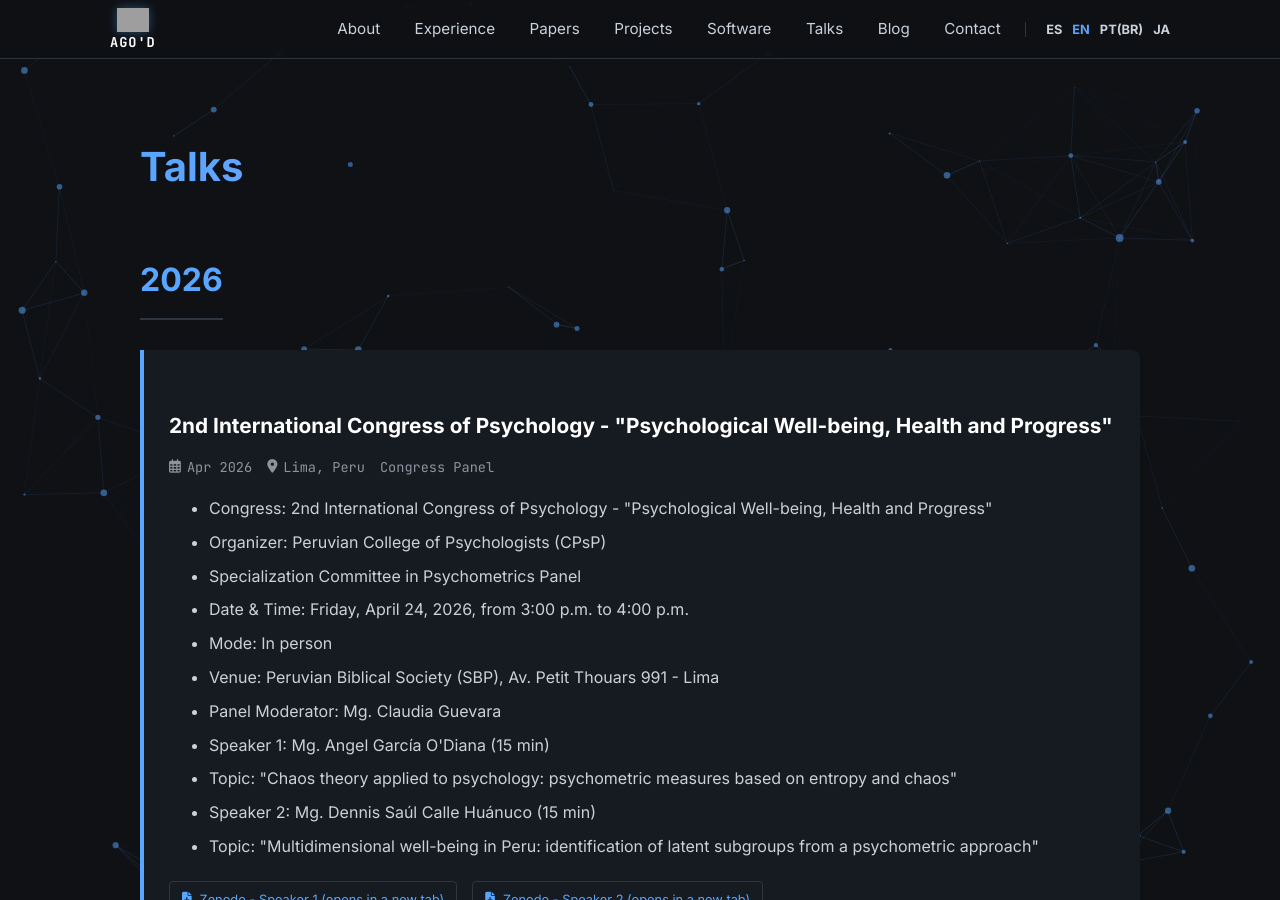
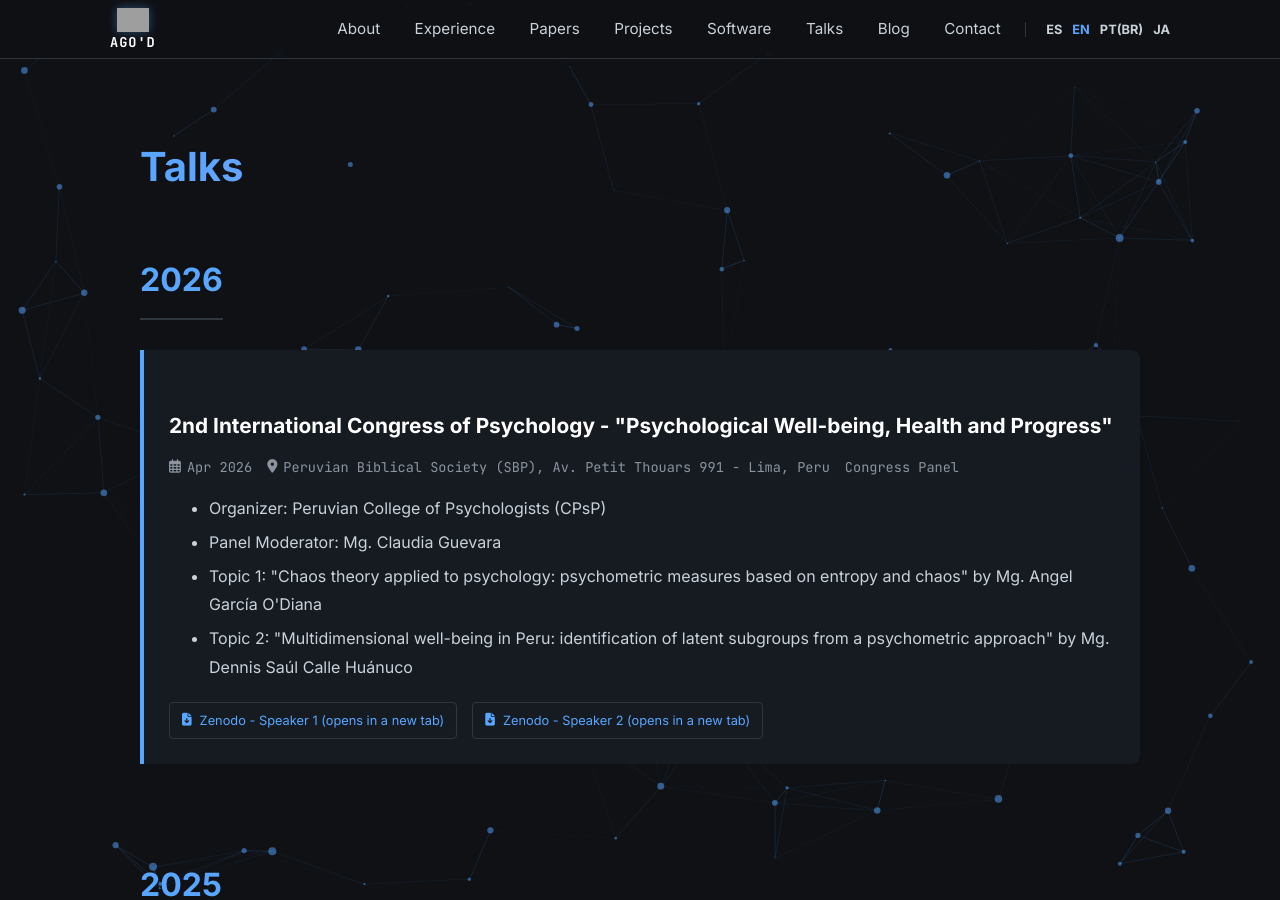
Before and after one commit to AngelGarciaODiana/AngelGarciaODiana.github.io, a Jekyll site: the page built from talks.md, in a window 1280 px wide and 900 px high. Built offline with Jekyll 4.4.1, drawn with Linux system fonts in a browser that asks for light colours; part of the change alters nothing that is shown; grey boxes are pictures that could not be loaded.

Commit message:
Update Apr 2026 talk location and description i18n
Co-authored-by: AngelGarciaODiana <79344751+AngelGarciaODiana@users.noreply.github.com>

```diff
--- a/assets/js/translations.js
+++ b/assets/js/translations.js
@@ -95,7 +95,7 @@ const translations = {
         "talk_nov25_d2": "28/11: Mapeando la Felicidad: Análisis de redes Geoespacial en el Perú.",
         "talk_apr26_title": "II Congreso Internacional de Psicología - \"Bienestar Psicológico, Salud y Progreso\"",
         "talk_apr26_meta_date": "Abr 2026",
-        "talk_apr26_meta_location": "Lima, Perú",
+        "talk_apr26_meta_location": "Sociedad bíblica peruana (SBP), Av. Petit Thouars 991 - Lima, Perú",
         "talk_apr26_type_panel": "Mesa de Congreso",
         "talk_apr26_congress": "Congreso: II Congreso Internacional de Psicología - \"Bienestar Psicológico, Salud y Progreso\"",
         "talk_apr26_organizer": "Organizador: Colegio de Psicólogos del Perú (CPsP)",
@@ -105,9 +105,9 @@ const translations = {
         "talk_apr26_place": "Lugar: Sociedad bíblica peruana (SBP), Av. Petit Thouars 991 - Lima",
         "talk_apr26_moderator": "Moderadora de la mesa: Mg. Claudia Guevara",
         "talk_apr26_speaker1": "Ponente 1: Mg. Angel García O'Diana (15 min)",
-        "talk_apr26_topic1": "Tema: \"Teoría del caos aplicada a la psicología: medidas psicométricas basadas en entropía y caos\"",
+        "talk_apr26_topic1": "Tema 1: \"Teoría del caos aplicada a la psicología: medidas psicométricas basadas en entropía y caos\" por Mg. Angel García O'Diana",
         "talk_apr26_speaker2": "Ponente 2: Mg. Dennis Saúl Calle Huánuco (15 min)",
-        "talk_apr26_topic2": "Tema: \"Bienestar multidimensional en Perú: identificación de subgrupos latentes desde un enfoque psicométrico\"",
+        "talk_apr26_topic2": "Tema 2: \"Bienestar multidimensional en Perú: identificación de subgrupos latentes desde un enfoque psicométrico\" por Mg. Dennis Saúl Calle Huánuco",
         "talk_apr26_material1": "Zenodo - Ponente 1 (abre en una nueva pestaña)",
         "talk_apr26_material2": "Zenodo - Ponente 2 (abre en una nueva pestaña)",
 
@@ -253,7 +253,7 @@ const translations = {
         "talk_nov25_d2": "28/11: Mapping Happiness: Geospatial Network Analysis in Peru.",
         "talk_apr26_title": "2nd International Congress of Psychology - \"Psychological Well-being, Health and Progress\"",
         "talk_apr26_meta_date": "Apr 2026",
-        "talk_apr26_meta_location": "Lima, Peru",
+        "talk_apr26_meta_location": "Peruvian Biblical Society (SBP), Av. Petit Thouars 991 - Lima, Peru",
         "talk_apr26_type_panel": "Congress Panel",
         "talk_apr26_congress": "Congress: 2nd International Congress of Psychology - \"Psychological Well-being, Health and Progress\"",
         "talk_apr26_organizer": "Organizer: Peruvian College of Psychologists (CPsP)",
@@ -263,9 +263,9 @@ const translations = {
         "talk_apr26_place": "Venue: Peruvian Biblical Society (SBP), Av. Petit Thouars 991 - Lima",
         "talk_apr26_moderator": "Panel Moderator: Mg. Claudia Guevara",
         "talk_apr26_speaker1": "Speaker 1: Mg. Angel García O'Diana (15 min)",
-        "talk_apr26_topic1": "Topic: \"Chaos theory applied to psychology: psychometric measures based on entropy and chaos\"",
+        "talk_apr26_topic1": "Topic 1: \"Chaos theory applied to psychology: psychometric measures based on entropy and chaos\" by Mg. Angel García O'Diana",
         "talk_apr26_speaker2": "Speaker 2: Mg. Dennis Saúl Calle Huánuco (15 min)",
-        "talk_apr26_topic2": "Topic: \"Multidimensional well-being in Peru: identification of latent subgroups from a psychometric approach\"",
+        "talk_apr26_topic2": "Topic 2: \"Multidimensional well-being in Peru: identification of latent subgroups from a psychometric approach\" by Mg. Dennis Saúl Calle Huánuco",
         "talk_apr26_material1": "Zenodo - Speaker 1 (opens in a new tab)",
         "talk_apr26_material2": "Zenodo - Speaker 2 (opens in a new tab)",
 
@@ -407,7 +407,7 @@ const translations = {
         "talk_nov25_d2": "28/11: Mapeando a Felicidade: Análise de Redes Geoespacial no Peru.",
         "talk_apr26_title": "II Congresso Internacional de Psicologia - \"Bem-estar Psicológico, Saúde e Progresso\"",
         "talk_apr26_meta_date": "Abr 2026",
-        "talk_apr26_meta_location": "Lima, Peru",
+        "talk_apr26_meta_location": "Sociedade Bíblica Peruana (SBP), Av. Petit Thouars 991 - Lima, Peru",
         "talk_apr26_type_panel": "Mesa de Congresso",
         "talk_apr26_congress": "Congresso: II Congresso Internacional de Psicologia - \"Bem-estar Psicológico, Saúde e Progresso\"",
         "talk_apr26_organizer": "Organizador: Colégio de Psicólogos do Peru (CPsP)",
@@ -417,9 +417,9 @@ const translations = {
         "talk_apr26_place": "Local: Sociedade Bíblica Peruana (SBP), Av. Petit Thouars 991 - Lima",
         "talk_apr26_moderator": "Moderadora da mesa: Mg. Claudia Guevara",
         "talk_apr26_speaker1": "Palestrante 1: Mg. Angel García O'Diana (15 min)",
-        "talk_apr26_topic1": "Tema: \"Teoria do caos aplicada à psicologia: medidas psicométricas baseadas em entropia e caos\"",
+        "talk_apr26_topic1": "Tema 1: \"Teoria do caos aplicada à psicologia: medidas psicométricas baseadas em entropia e caos\" por Mg. Angel García O'Diana",
         "talk_apr26_speaker2": "Palestrante 2: Mg. Dennis Saúl Calle Huánuco (15 min)",
-        "talk_apr26_topic2": "Tema: \"Bem-estar multidimensional no Peru: identificação de subgrupos latentes a partir de uma abordagem psicométrica\"",
+        "talk_apr26_topic2": "Tema 2: \"Bem-estar multidimensional no Peru: identificação de subgrupos latentes a partir de uma abordagem psicométrica\" por Mg. Dennis Saúl Calle Huánuco",
         "talk_apr26_material1": "Zenodo - Palestrante 1 (abre em uma nova aba)",
         "talk_apr26_material2": "Zenodo - Palestrante 2 (abre em uma nova aba)",
 
@@ -562,7 +562,7 @@ const translations = {
         "talk_nov25_d2": "11/28: 幸福のマッピング：ペルーにおける地理空間ネットワーク分析。",
         "talk_apr26_title": "第2回国際心理学会議 - 「心理的ウェルビーイング、健康、そして進歩」",
         "talk_apr26_meta_date": "2026年4月",
-        "talk_apr26_meta_location": "リマ、ペルー",
+        "talk_apr26_meta_location": "ペルー聖書協会（SBP）, Av. Petit Thouars 991 - Lima, Peru",
         "talk_apr26_type_panel": "学会パネル",
         "talk_apr26_congress": "学会: 第2回国際心理学会議 - 「心理的ウェルビーイング、健康、そして進歩」",
         "talk_apr26_organizer": "主催: ペルー心理士協会 (CPsP)",
@@ -572,9 +572,9 @@ const translations = {
         "talk_apr26_place": "会場: ペルー聖書協会（SBP）, Av. Petit Thouars 991 - Lima",
         "talk_apr26_moderator": "モデレーター: Mg. Claudia Guevara",
         "talk_apr26_speaker1": "発表者1: Mg. Angel García O'Diana（15分）",
-        "talk_apr26_topic1": "テーマ: 「心理学へのカオス理論の応用：エントロピーとカオスに基づく心理測定指標」",
+        "talk_apr26_topic1": "テーマ1: 「心理学へのカオス理論の応用：エントロピーとカオスに基づく心理測定指標」Mg. Angel García O'Diana による",
         "talk_apr26_speaker2": "発表者2: Mg. Dennis Saúl Calle Huánuco（15分）",
-        "talk_apr26_topic2": "テーマ: 「ペルーにおける多次元的ウェルビーイング：心理測定アプローチによる潜在サブグループの特定」",
+        "talk_apr26_topic2": "テーマ2: 「ペルーにおける多次元的ウェルビーイング：心理測定アプローチによる潜在サブグループの特定」Mg. Dennis Saúl Calle Huánuco による",
         "talk_apr26_material1": "Zenodo - 発表者1（新しいタブで開きます）",
         "talk_apr26_material2": "Zenodo - 発表者2（新しいタブで開きます）",
 
--- a/talks.md
+++ b/talks.md
@@ -11,21 +11,14 @@ layout: default
             <h3 class="talk-title" data-i18n="talk_apr26_title">2nd International Congress of Psychology - "Psychological Well-being, Health and Progress"</h3>
             <div class="talk-meta">
                 <span><i class="far fa-calendar-alt"></i> <span data-i18n="talk_apr26_meta_date">Apr 2026</span></span>
-                <span><i class="fas fa-map-marker-alt"></i> <span data-i18n="talk_apr26_meta_location">Lima, Peru</span></span>
+                <span><i class="fas fa-map-marker-alt"></i> <span data-i18n="talk_apr26_meta_location">Peruvian Biblical Society (SBP), Av. Petit Thouars 991 - Lima, Peru</span></span>
                 <span data-i18n="talk_apr26_type_panel">Congress Panel</span>
             </div>
             <ul class="talk-details-list">
-                <li data-i18n="talk_apr26_congress">Congress: 2nd International Congress of Psychology - "Psychological Well-being, Health and Progress"</li>
                 <li data-i18n="talk_apr26_organizer">Organizer: Peruvian College of Psychologists (CPsP)</li>
-                <li data-i18n="talk_apr26_panel">Specialization Committee in Psychometrics Panel</li>
-                <li data-i18n="talk_apr26_datetime">Date & Time: Friday, April 24, 2026, from 3:00 p.m. to 4:00 p.m.</li>
-                <li data-i18n="talk_apr26_mode">Mode: In person</li>
-                <li data-i18n="talk_apr26_place">Venue: Peruvian Biblical Society (SBP), Av. Petit Thouars 991 - Lima</li>
                 <li data-i18n="talk_apr26_moderator">Panel Moderator: Mg. Claudia Guevara</li>
-                <li data-i18n="talk_apr26_speaker1">Speaker 1: Mg. Angel García O'Diana (15 min)</li>
-                <li data-i18n="talk_apr26_topic1">Topic: "Chaos theory applied to psychology: psychometric measures based on entropy and chaos"</li>
-                <li data-i18n="talk_apr26_speaker2">Speaker 2: Mg. Dennis Saúl Calle Huánuco (15 min)</li>
-                <li data-i18n="talk_apr26_topic2">Topic: "Multidimensional well-being in Peru: identification of latent subgroups from a psychometric approach"</li>
+                <li data-i18n="talk_apr26_topic1">Topic 1: "Chaos theory applied to psychology: psychometric measures based on entropy and chaos" by Mg. Angel García O'Diana</li>
+                <li data-i18n="talk_apr26_topic2">Topic 2: "Multidimensional well-being in Peru: identification of latent subgroups from a psychometric approach" by Mg. Dennis Saúl Calle Huánuco</li>
             </ul>
             <div class="talk-links">
                 <a href="https://doi.org/10.5281/zenodo.22913327" target="_blank" rel="noopener noreferrer" class="talk-btn btn-zenodo">
```
